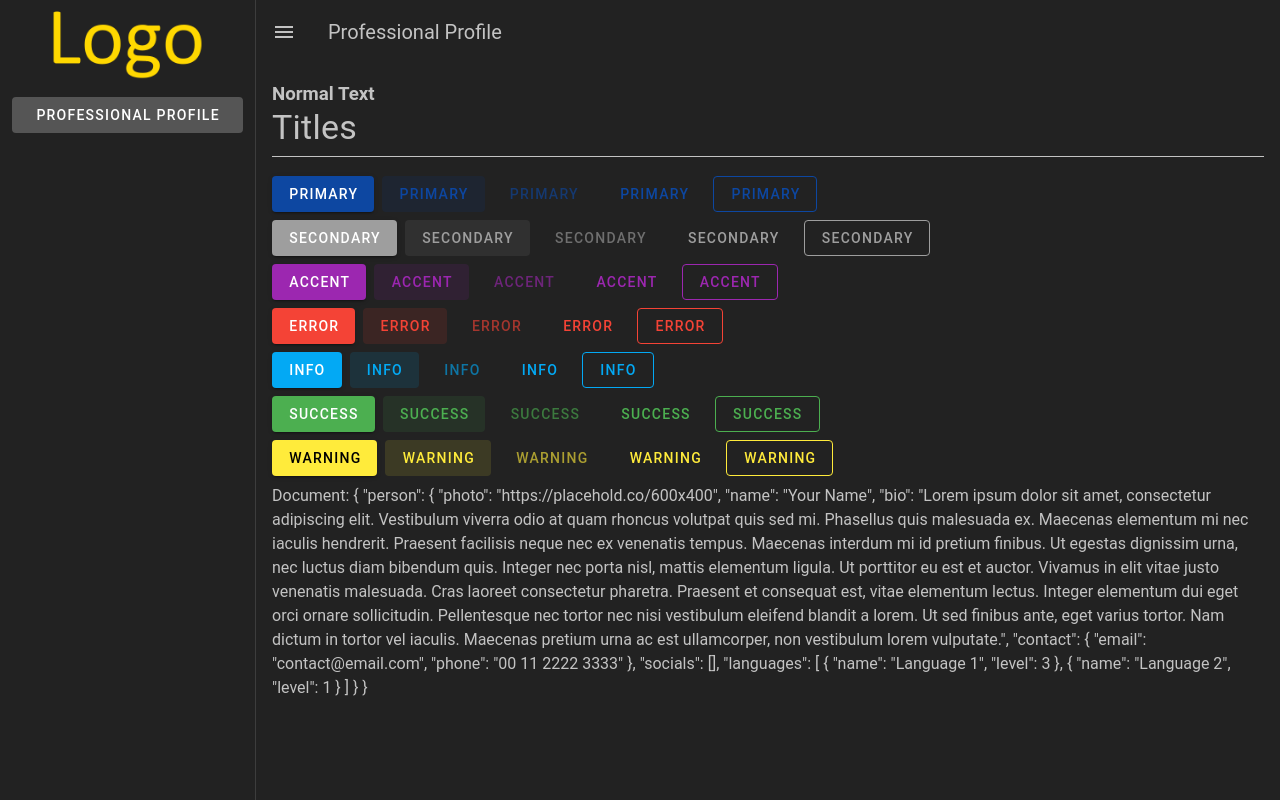
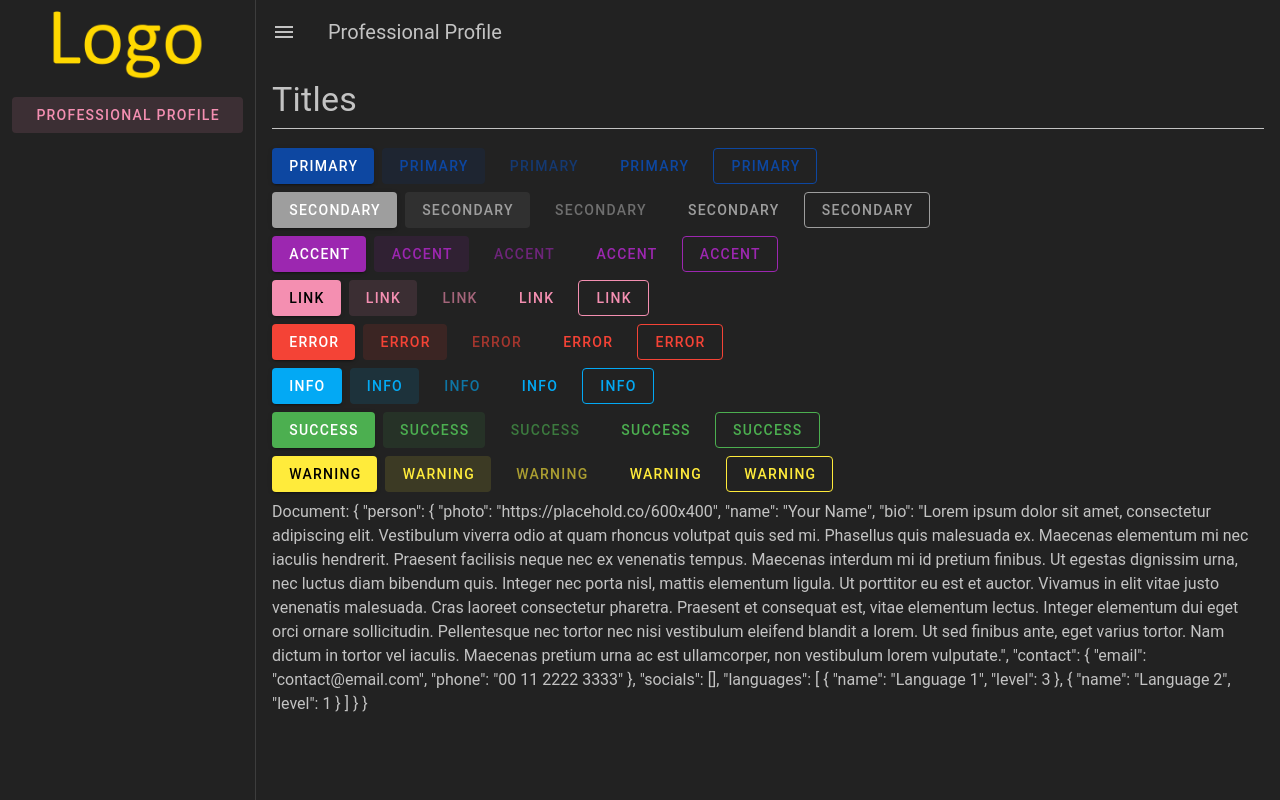
Before and after one commit to mineot/website, a Vue app: page / in a window 1280 px wide. Built offline with nearby package versions, Linux system fonts and the light colour scheme.

Commit message:
alpha/remake - create more colors

```diff
--- a/src/components/SidebarMenu.vue
+++ b/src/components/SidebarMenu.vue
@@ -1,6 +1,6 @@
 <template>
   <div class="pa-3">
-    <v-btn v-for="(menu, index) in menuList" :key="index" :to="menu.path" variant="tonal" block>
+    <v-btn v-for="(menu, index) in menuList" :key="index" :to="menu.path" color="link" variant="text" block>
       {{ $t(menu.text) }}
     </v-btn>
   </div>
--- a/src/style/theme.json
+++ b/src/style/theme.json
@@ -12,6 +12,7 @@
         "primary": "#0D47A1",
         "secondary": "#9E9E9E",
         "accent": "#9C27B0",
+        "link": "#F48FB1",
         "error": "#F44336",
         "info": "#03A9F4",
         "success": "#4CAF50",
--- a/src/views/ProfileView.vue
+++ b/src/views/ProfileView.vue
@@ -1,12 +1,11 @@
 <template>
-  <h3>Normal Text</h3>
   <TitleWidget title="Titles"></TitleWidget>
   <div v-for="(btn, index) in btns" :key="index" class="mb-2">
-    <v-btn :color="btn.color" class="mr-2" elevation="2">{{ btn.text }}</v-btn>
-    <v-btn :color="btn.color" class="mr-2" variant="tonal">{{ btn.text }}</v-btn>
-    <v-btn :color="btn.color" class="mr-2" variant="plain">{{ btn.text }}</v-btn>
-    <v-btn :color="btn.color" class="mr-2" variant="text">{{ btn.text }}</v-btn>
-    <v-btn :color="btn.color" class="mr-2" variant="outlined">{{ btn.text }}</v-btn>
+    <v-btn :color="btn.color" :active="active" class="mr-2" elevation="2">{{ btn.text }}</v-btn>
+    <v-btn :color="btn.color" :active="active" class="mr-2" variant="tonal">{{ btn.text }}</v-btn>
+    <v-btn :color="btn.color" :active="active" class="mr-2" variant="plain">{{ btn.text }}</v-btn>
+    <v-btn :color="btn.color" :active="active" class="mr-2" variant="text">{{ btn.text }}</v-btn>
+    <v-btn :color="btn.color" :active="active" class="mr-2" variant="outlined">{{ btn.text }}</v-btn>
   </div>
   <div>Document: {{ docStore.document }}</div>
   <!-- <ProfilePerson></ProfilePerson> -->
@@ -18,11 +17,13 @@ import { useDocStore } from "@/stores/doc";
 import TitleWidget from "@/widgets/TitleWidget.vue";
 
 const docStore = useDocStore();
+const active = false;
 
 const btns = [
   { color: "primary", text: "Primary" },
   { color: "secondary", text: "Secondary" },
   { color: "accent", text: "Accent" },
+  { color: "link", text: "Link" },
   { color: "error", text: "Error" },
   { color: "info", text: "Info" },
   { color: "success", text: "Success" },
```
